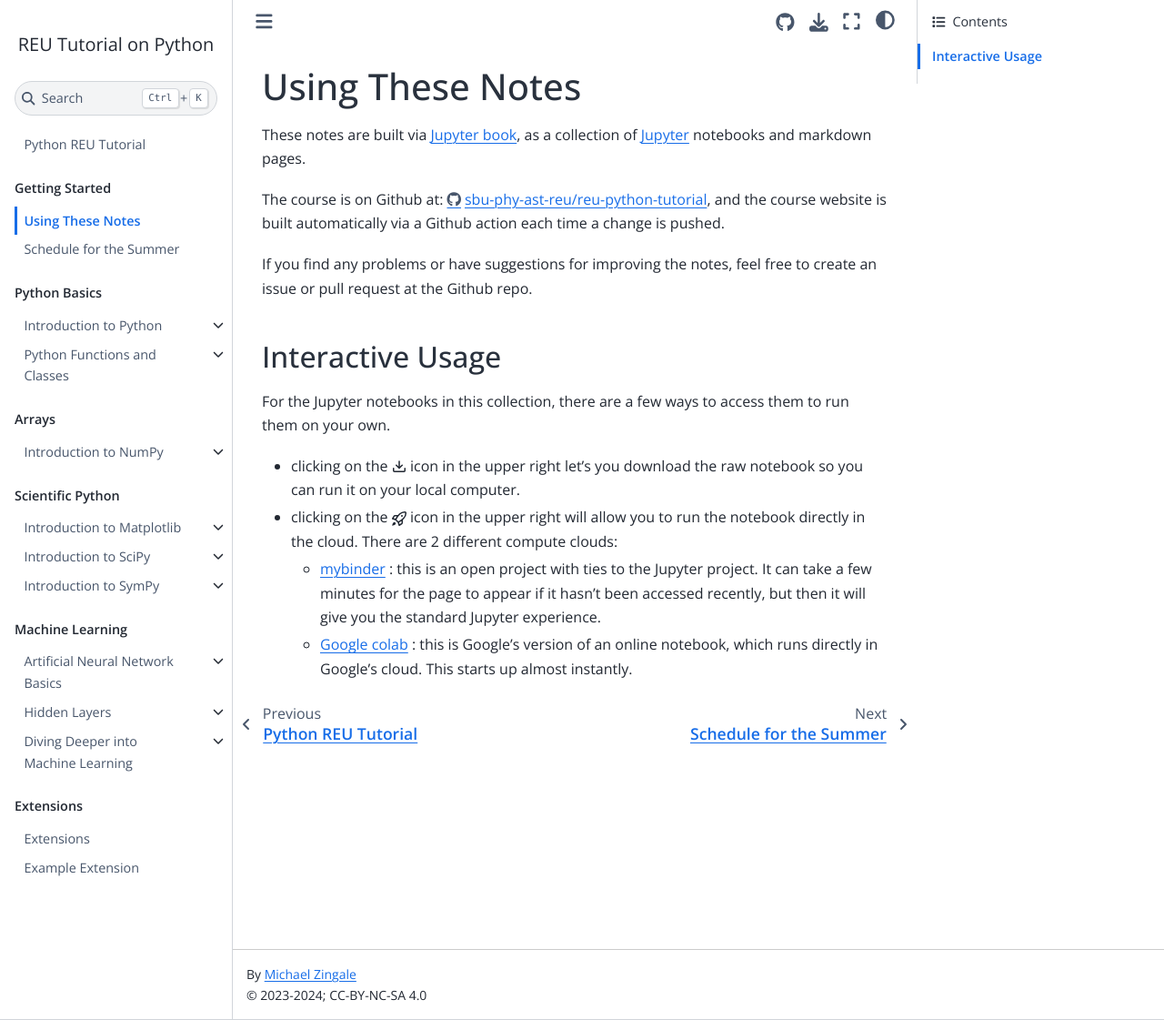
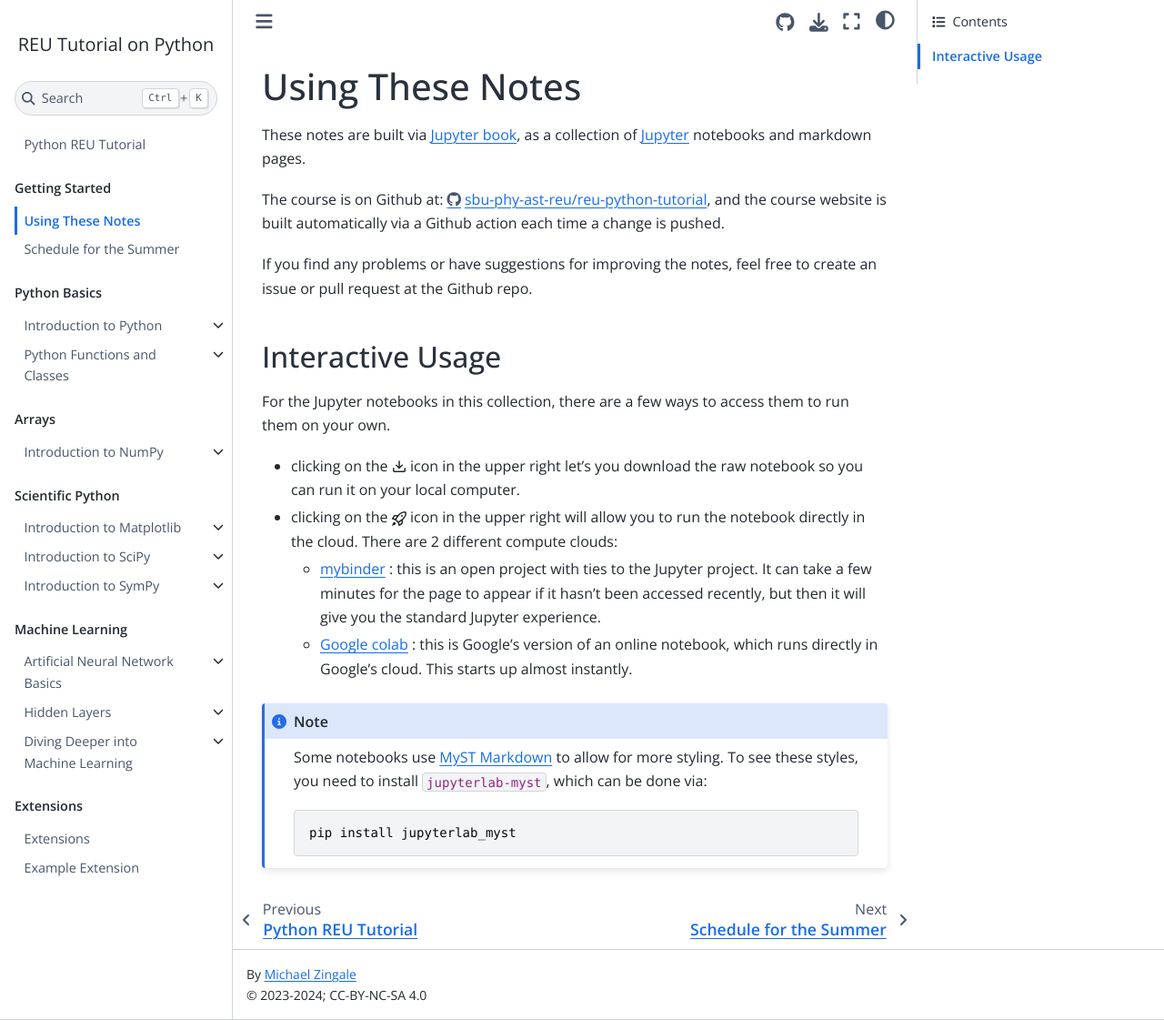
Before and after one commit to sbu-phy-ast-reu/reu-python-tutorial, a Jupyter Book: the page built from content/using.md, in a window 1280 px wide and 1121 px high. Shown: the whole window at 91% size. Built offline with Jupyter Book 1.0.4 settings and Sphinx 7.4.7 and the Sphinx Book theme 1.1.4, drawn with Linux system fonts in a browser that asks for light colours; pages that are not in the unit, such as notebooks, are missing from menus.

`````diff
--- a/content/using.md
+++ b/content/using.md
@@ -33,3 +33,13 @@
   * [Google colab](https://colab.research.google.com/) : this is
     Google's version of an online notebook, which runs directly in
     Google's cloud.  This starts up almost instantly.
+
+````{note}
+Some notebooks use [MyST Markdown](https://jupyterbook.org/en/stable/content/myst.html) to
+allow for more styling.  To see these styles, you need to install `jupyterlab-myst`, which
+can be done via:
+```
+pip install jupyterlab_myst
+```
+
+````
`````
Also changed, not shown: content/01-python-basics/jupyter.ipynb, content/01-python-basics/python-advanced-datatypes.ipynb, content/01-python-basics/python-controlflow.ipynb, content/01-python-basics/python-datatypes.ipynb.
